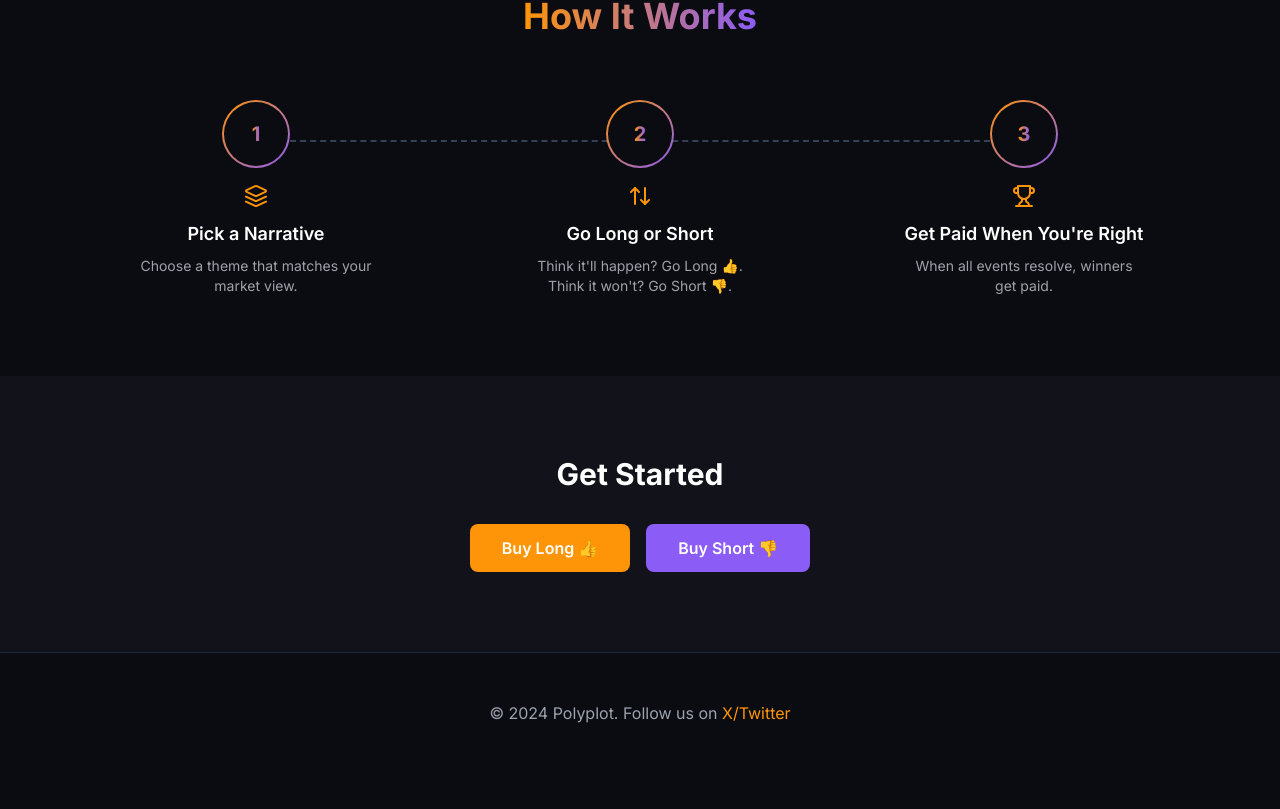
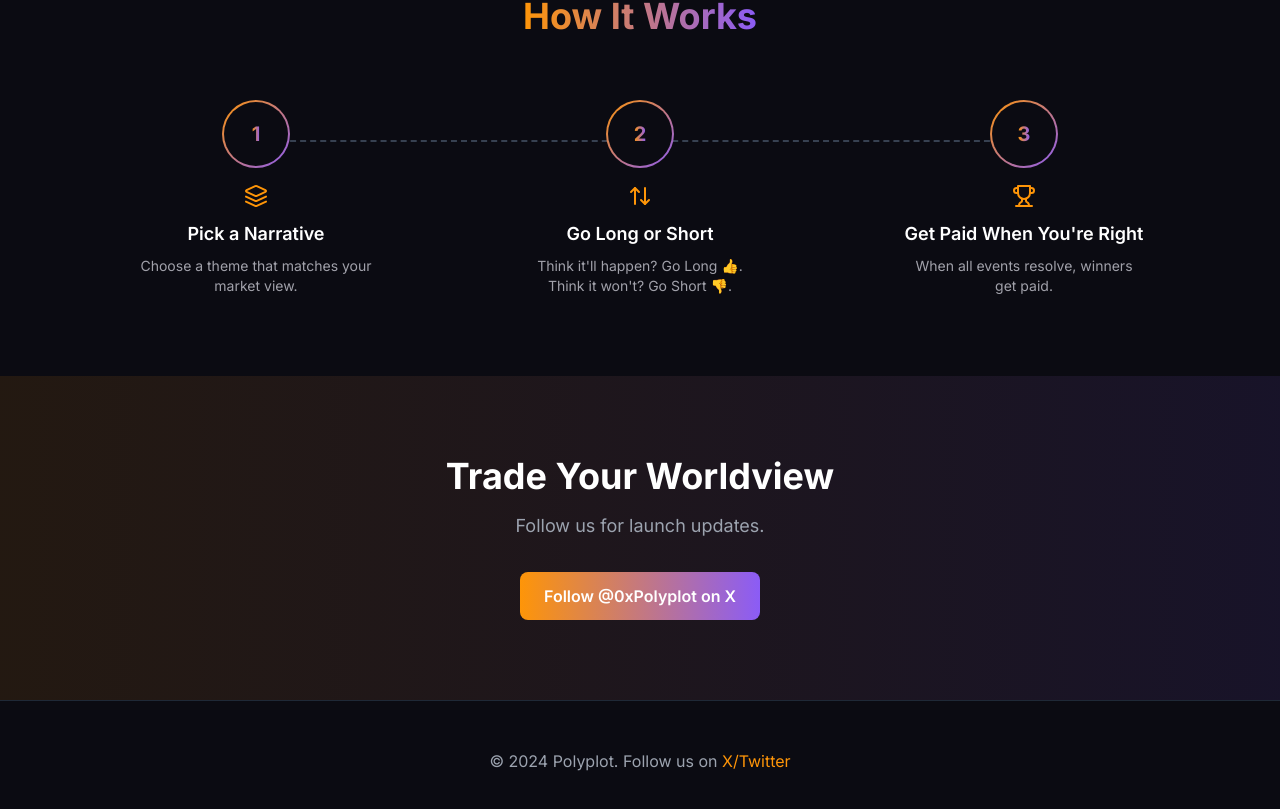
Before and after one commit to equilibrium-fi/polyplot-landing-page, a React (Vite) app: page / in a window 1280 px wide. Shown: the part 1406-2215 px from the top of the page. Before the commit the page ends 2179 px from the top, so only its background shows below. Built offline with nearby package versions, Linux system fonts and the light colour scheme.

Commit message:
feat(cta): add CTA section with social link

```diff
--- a/src/App.tsx
+++ b/src/App.tsx
@@ -1,6 +1,7 @@
 import HeroSection from './components/HeroSection'
 import SolutionSection from './components/SolutionSection'
 import HowItWorksSection from './components/HowItWorksSection'
+import CTASection from './components/CTASection'
 
 function App() {
   return (
@@ -15,21 +16,7 @@ function App() {
       <HowItWorksSection />
 
       {/* CTA Section */}
-      <section id="cta" className="py-20 px-4 bg-bg-card">
-        <div className="max-w-6xl mx-auto">
-          <h2 className="text-3xl font-bold text-center mb-8">
-            Get Started
-          </h2>
-          <div className="flex gap-4 justify-center">
-            <button className="bg-long text-white px-8 py-3 rounded-lg font-semibold hover:opacity-90 transition-opacity">
-              Buy Long 👍
-            </button>
-            <button className="bg-short text-white px-8 py-3 rounded-lg font-semibold hover:opacity-90 transition-opacity">
-              Buy Short 👎
-            </button>
-          </div>
-        </div>
-      </section>
+      <CTASection />
 
       {/* Footer */}
       <footer className="py-12 px-4 border-t border-gray-800">
--- /dev/null
+++ b/src/components/CTASection.tsx
@@ -0,0 +1,36 @@
+import { motion } from 'framer-motion'
+
+export default function CTASection() {
+  return (
+    <section
+      id="cta"
+      className="relative py-20 px-4 overflow-hidden"
+    >
+      {/* Gradient background */}
+      <div className="absolute inset-0 bg-gradient-to-r from-[#FE9508] to-[#8B5CF6] opacity-10" />
+
+      <motion.div
+        className="relative max-w-6xl mx-auto text-center"
+        initial={{ opacity: 0, y: 20 }}
+        whileInView={{ opacity: 1, y: 0 }}
+        viewport={{ once: true }}
+        transition={{ duration: 0.6 }}
+      >
+        <h2 className="text-4xl font-bold text-white mb-4">
+          Trade Your Worldview
+        </h2>
+        <p className="text-gray-400 text-lg mb-8">
+          Follow us for launch updates.
+        </p>
+        <a
+          href="https://x.com/0xPolyplot"
+          target="_blank"
+          rel="noopener noreferrer"
+          className="inline-flex items-center gap-2 bg-gradient-to-r from-[#FE9508] to-[#8B5CF6] text-white px-6 py-3 rounded-lg font-semibold hover:opacity-90 transition-opacity"
+        >
+          Follow @0xPolyplot on X
+        </a>
+      </motion.div>
+    </section>
+  )
+}
```
